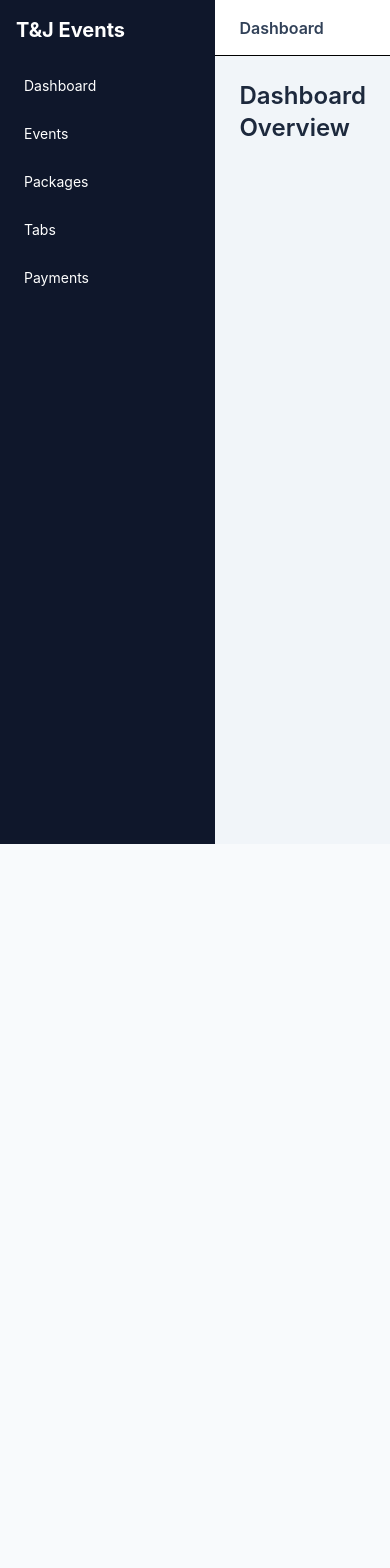
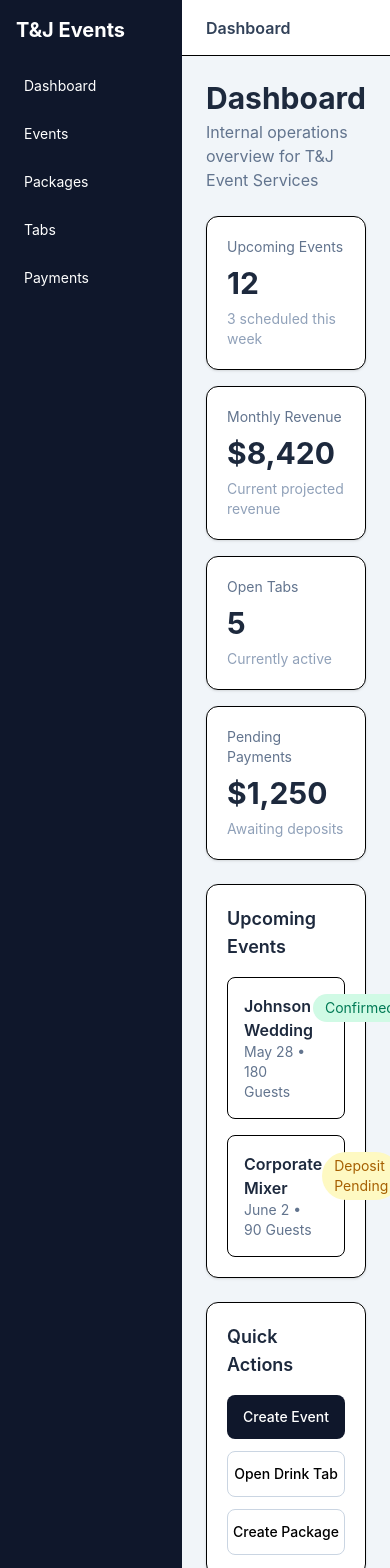
Before and after one commit to toddayres06/bar-pos-system, a React (Vite) app in the folder client/: page / in a window 390 px wide. Shown: the top 1568 px of the page. Before the commit the page ends 844 px from the top, so only its background shows below. Built offline with nearby package versions, Linux system fonts and the light colour scheme.

Commit message:
feature(dashboard): build responsive operations UI dashboard

```diff
--- a/client/src/App.jsx
+++ b/client/src/App.jsx
@@ -1,19 +1,12 @@
 import { Routes, Route } from 'react-router-dom'
 import AppLayout from './layouts/AppLayout'
-
-function Dashboard() {
-  return (
-    <div className="text-slate-800 text-2xl font-semibold">
-      Dashboard Overview
-    </div>
-  )
-}
+import DashboardPage from './pages/DashboardPage'
 
 function App() {
   return (
     <Routes>
       <Route element={<AppLayout />}>
-        <Route path="/" element={<Dashboard />} />
+        <Route path="/" element={<DashboardPage />} />
       </Route>
     </Routes>
   )
--- /dev/null
+++ b/client/src/components/DashboardCard.jsx
@@ -0,0 +1,21 @@
+export default function DashboardCard({
+  title,
+  value,
+  subtitle,
+}) {
+  return (
+    <div className="bg-white rounded-xl shadow-sm border p-5">
+      <p className="text-sm text-slate-500 mb-2">
+        {title}
+      </p>
+
+      <h3 className="text-3xl font-bold text-slate-800">
+        {value}
+      </h3>
+
+      <p className="text-sm text-slate-400 mt-2">
+        {subtitle}
+      </p>
+    </div>
+  )
+}
--- /dev/null
+++ b/client/src/components/SectionCard.jsx
@@ -0,0 +1,16 @@
+export default function SectionCard({
+  title,
+  children,
+}) {
+  return (
+    <div className="bg-white rounded-xl shadow-sm border p-5">
+      <div className="flex items-center justify-between mb-4">
+        <h2 className="text-lg font-semibold text-slate-800">
+          {title}
+        </h2>
+      </div>
+
+      {children}
+    </div>
+  )
+}
--- /dev/null
+++ b/client/src/pages/DashboardPage.jsx
@@ -0,0 +1,125 @@
+import DashboardCard from '../components/DashboardCard'
+import SectionCard from '../components/SectionCard'
+
+export default function DashboardPage() {
+  return (
+    <div className="space-y-6">
+
+      {/* Header */}
+      <div>
+        <h1 className="text-3xl font-bold text-slate-800">
+          Dashboard
+        </h1>
+
+        <p className="text-slate-500 mt-1">
+          Internal operations overview for T&J Event Services
+        </p>
+      </div>
+
+      {/* Stats Grid */}
+      <div className="grid grid-cols-1 md:grid-cols-2 xl:grid-cols-4 gap-4">
+
+        <DashboardCard
+          title="Upcoming Events"
+          value="12"
+          subtitle="3 scheduled this week"
+        />
+
+        <DashboardCard
+          title="Monthly Revenue"
+          value="$8,420"
+          subtitle="Current projected revenue"
+        />
+
+        <DashboardCard
+          title="Open Tabs"
+          value="5"
+          subtitle="Currently active"
+        />
+
+        <DashboardCard
+          title="Pending Payments"
+          value="$1,250"
+          subtitle="Awaiting deposits"
+        />
+
+      </div>
+
+      {/* Main Content Grid */}
+      <div className="grid grid-cols-1 xl:grid-cols-3 gap-6">
+
+        {/* Upcoming Events */}
+        <div className="xl:col-span-2">
+          <SectionCard title="Upcoming Events">
+
+            <div className="space-y-4">
+
+              <div className="border rounded-lg p-4">
+                <div className="flex justify-between items-start">
+                  <div>
+                    <h3 className="font-semibold text-slate-800">
+                      Johnson Wedding
+                    </h3>
+
+                    <p className="text-sm text-slate-500">
+                      May 28 • 180 Guests
+                    </p>
+                  </div>
+
+                  <span className="text-sm bg-emerald-100 text-emerald-700 px-3 py-1 rounded-full">
+                    Confirmed
+                  </span>
+                </div>
+              </div>
+
+              <div className="border rounded-lg p-4">
+                <div className="flex justify-between items-start">
+                  <div>
+                    <h3 className="font-semibold text-slate-800">
+                      Corporate Mixer
+                    </h3>
+
+                    <p className="text-sm text-slate-500">
+                      June 2 • 90 Guests
+                    </p>
+                  </div>
+
+                  <span className="text-sm bg-yellow-100 text-yellow-700 px-3 py-1 rounded-full">
+                    Deposit Pending
+                  </span>
+                </div>
+              </div>
+
+            </div>
+
+          </SectionCard>
+        </div>
+
+        {/* Quick Actions */}
+        <div>
+          <SectionCard title="Quick Actions">
+
+            <div className="space-y-3">
+
+              <button className="w-full bg-slate-900 hover:bg-slate-800 text-white rounded-lg py-3 text-sm font-medium transition">
+                Create Event
+              </button>
+
+              <button className="w-full border border-slate-300 hover:bg-slate-100 rounded-lg py-3 text-sm font-medium transition">
+                Open Drink Tab
+              </button>
+
+              <button className="w-full border border-slate-300 hover:bg-slate-100 rounded-lg py-3 text-sm font-medium transition">
+                Create Package
+              </button>
+
+            </div>
+
+          </SectionCard>
+        </div>
+
+      </div>
+
+    </div>
+  )
+}
```
